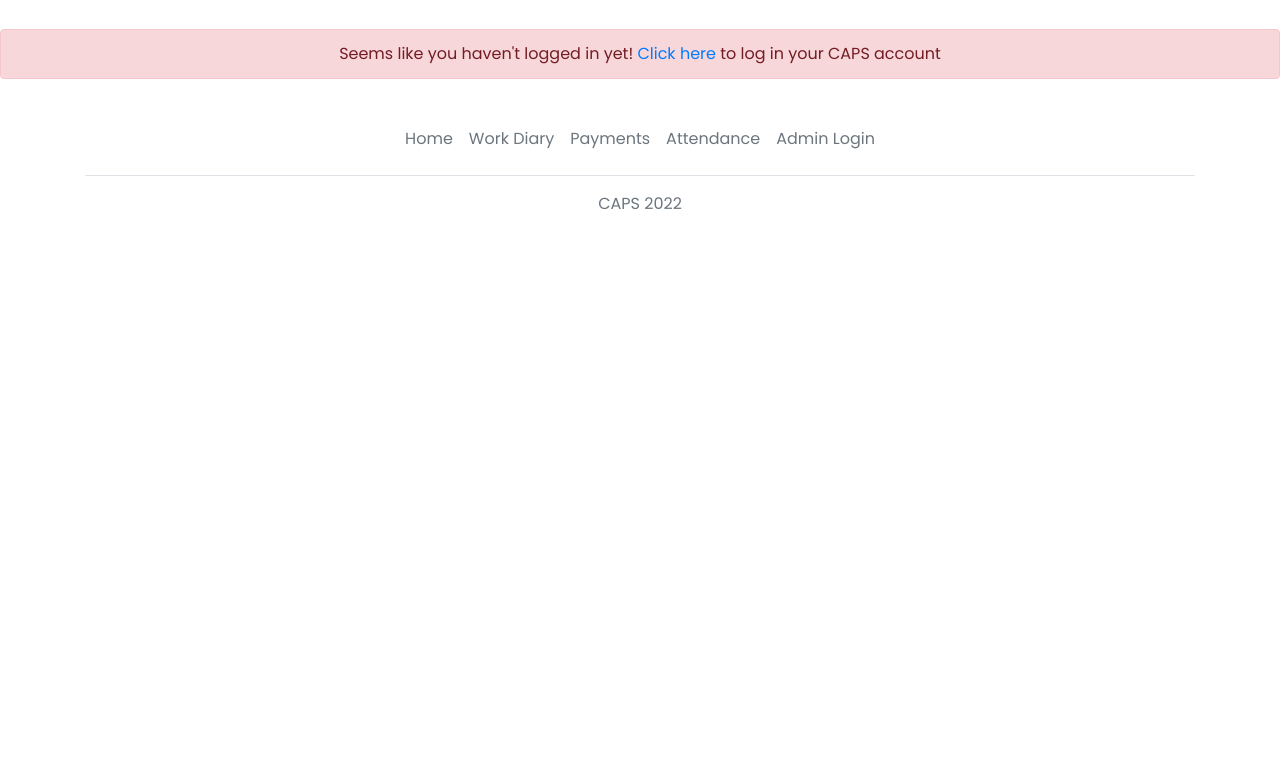
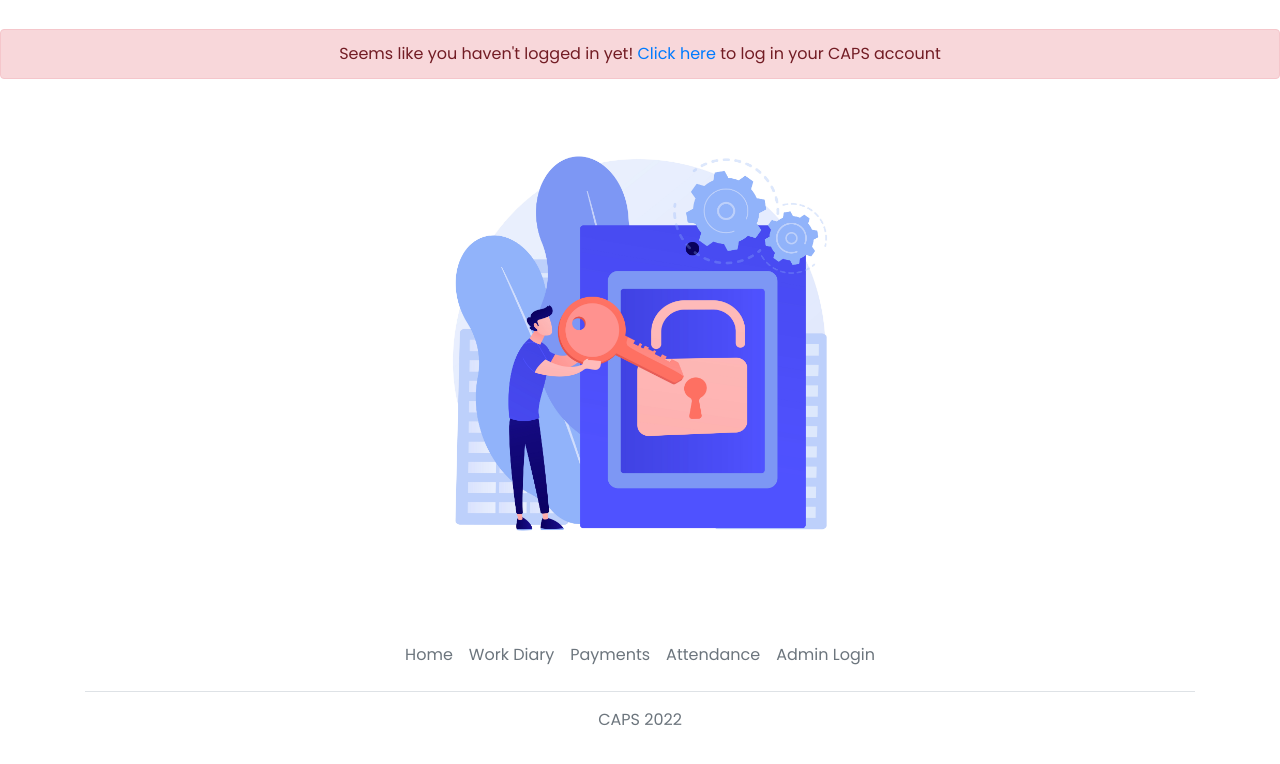
Before and after one commit to nayak2002/CAPS, a PHP site: page /homepage_nologin.php in a window 1280 px wide. Shown: the part 147-911 px from the top of the page. Before the commit the page ends 356 px from the top, so only its background shows below. Run offline with PHP 8.4, Linux system fonts and the light colour scheme; the visitor is signed in with stand-in values (Sample User, id 1); tables that the repository leaves empty or names only in its code hold one stand-in row (values such as "Sample post"); data that the repository does not hold is empty; some libraries are stand-ins or nearby versions; some web fonts are replaced.

Commit message:
added image to no login page

```diff
--- a/homepage_nologin.php
+++ b/homepage_nologin.php
@@ -40,6 +40,12 @@ require_once('include/navbar.php');
     Seems like you haven't logged in yet! <a href="./login.php">Click here</a> to log in your CAPS account
   </div>
 
+  <div class="nologin">
+    <center>
+    <img src="./assets/images/nologin.jpg" width="500px" alt="" srcset="">
+    </center>
+  </div>
+
 
   <script src="js/jquery-3.3.1.min.js"></script>
   <script src="js/popper.min.js"></script>
```
Also changed, not shown: assets/images/nologin.jpg (added).
